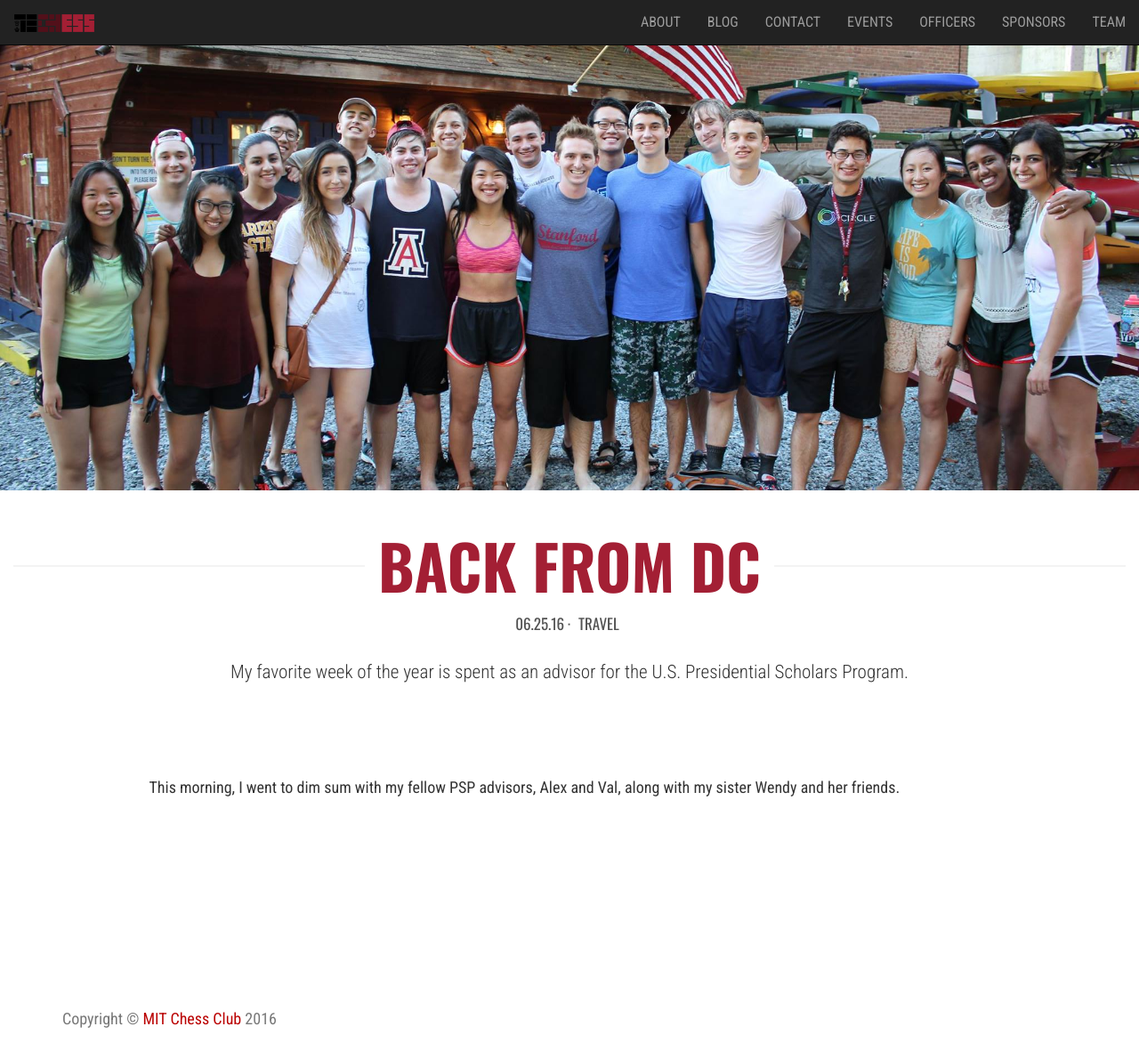
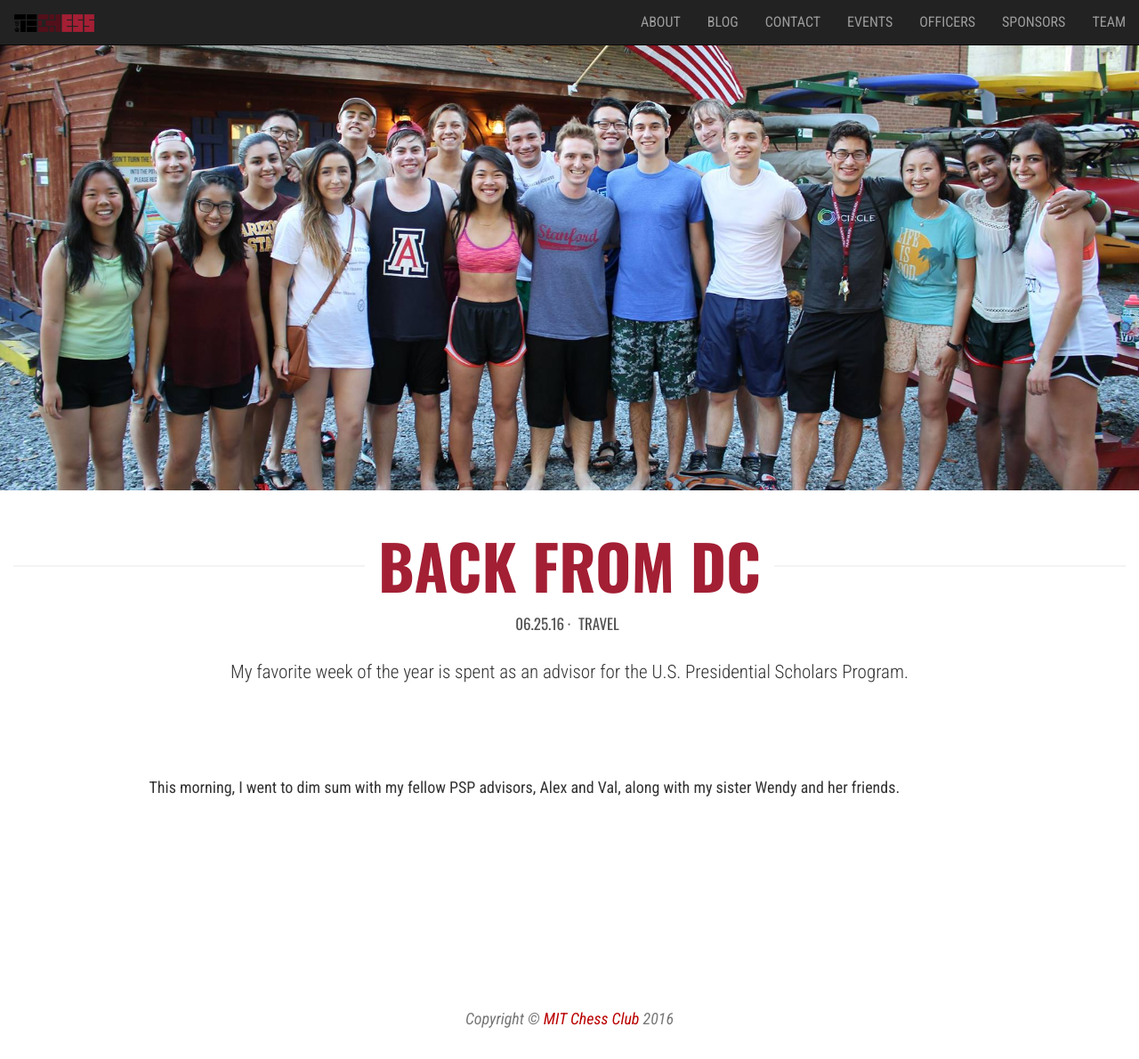
Before and after one commit to Tech-Chess/tech-chess.github.io, a Jekyll site: the page built from _posts/2016-6-25-Back-From-DC.md, in a window 1280 px wide and 1190 px high. Shown: the whole window at 89% size. Built offline with Jekyll 4.4.1, drawn with Linux system fonts in a browser that asks for light colours; nearby versions of some CDN libraries.

Commit message:
centering footer

```diff
--- a/_includes/footer.html
+++ b/_includes/footer.html
@@ -3,7 +3,7 @@
         <div class="container">
             <div class="row">
                 <div class="col-md-12">
-                    <p class="text-muted">{{ site.data.global.footer_text }}</p>
+                    <p class="text-muted" style="text-align:center;"><i>{{ site.data.global.footer_text }}</i></p>
                 </div>
             </div>
         </div>
```
